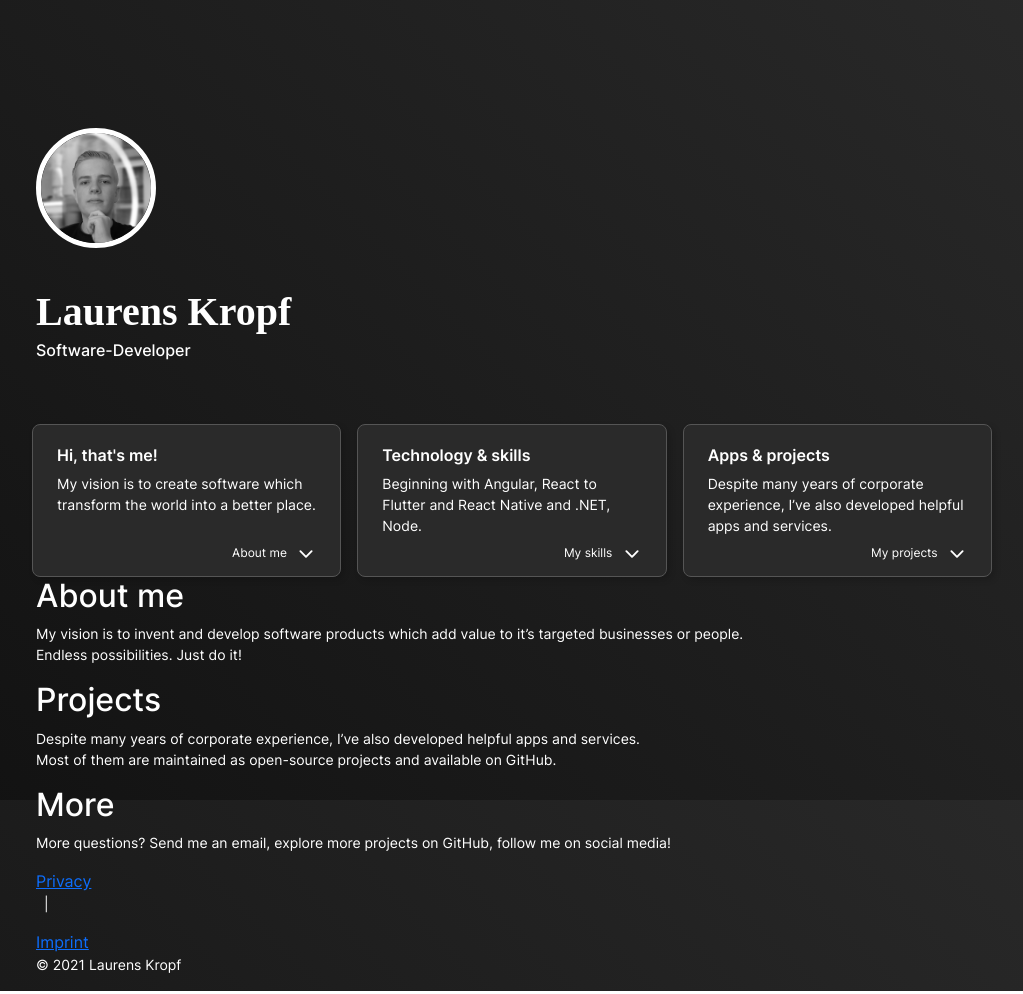
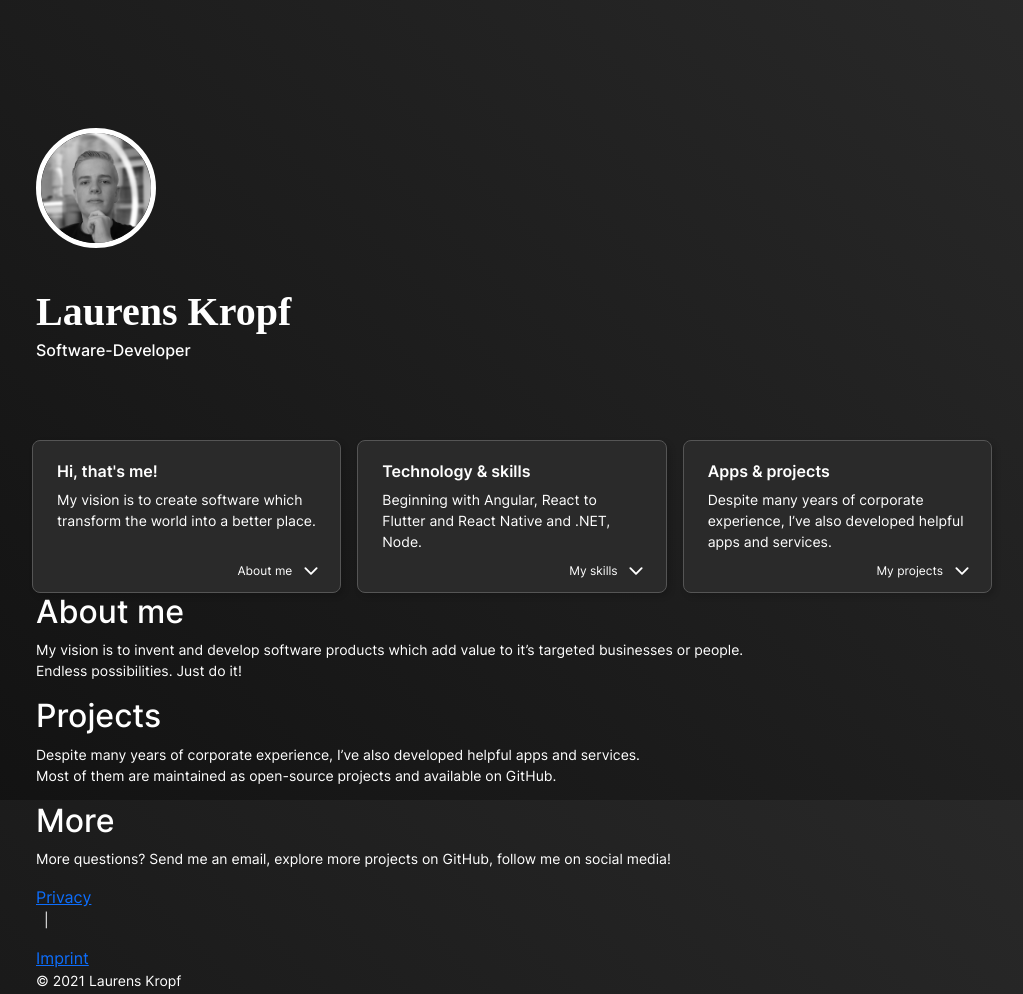
Before and after one commit to laurensk/laurensk.at, a plain HTML site: page new/index.html in a window 1280 px wide. Shown: the top 994 px of the page, without its empty margins (128-1151 px from the left). Drawn offline with nearby package versions, Linux system fonts and the light colour scheme; a web font is replaced by a local one.

Commit message:
fixed cards

```diff
--- a/new/index.html
+++ b/new/index.html
@@ -21,8 +21,8 @@
             <h4>Hi, that's me!</h4>
             <p>My vision is to create software which transform the world into a better place.</p>
             <a class="lk-actions">
-              <p class="lk-actions-title">About me</h5>
-                <img class="lk-card-icon" src="assets/icons/chevron-down-outline.svg" alt="About me">
+              <p class="lk-actions-title">About me</p>
+              <img class="lk-card-icon" src="assets/icons/chevron-down-outline.svg" alt="About me" />
             </a>
           </div>
 
@@ -30,8 +30,8 @@
             <h4>Technology & skills</h4>
             <p>Beginning with Angular, React to Flutter and React Native and .NET, Node.</p>
             <a class="lk-actions">
-              <p class="lk-actions-title">My skills</h5>
-                <img class="lk-card-icon" src="assets/icons/chevron-down-outline.svg" alt="About me">
+              <p class="lk-actions-title">My skills</p>
+              <img class="lk-card-icon" src="assets/icons/chevron-down-outline.svg" alt="About me" />
             </a>
           </div>
 
@@ -39,8 +39,8 @@
             <h4>Apps & projects</h4>
             <p>Despite many years of corporate experience, I’ve also developed helpful apps and services.</p>
             <a class="lk-actions">
-              <p class="lk-actions-title">My projects</h5>
-                <img class="lk-card-icon" src="assets/icons/chevron-down-outline.svg" alt="About me">
+              <p class="lk-actions-title">My projects</p>
+              <img class="lk-card-icon" src="assets/icons/chevron-down-outline.svg" alt="About me" />
             </a>
           </div>
         </div>
--- a/new/styles.css
+++ b/new/styles.css
@@ -53,11 +53,15 @@ p {
   border: 1px solid #555555;
   border-radius: 8px;
   box-shadow: 3px 3px 6px rgba(0, 0, 0, 0.16);
-  margin: 1em 0.5em 0 0.5em;
+  margin: 2em 0.5em 0 0.5em;
   padding: 1.5em;
+  max-width: 25em;
 }
 
 .lk-card-icon {
+  position: absolute;
+  right: 1.2em;
+  bottom: 0.7em;
   width: 20px;
   margin-left: 0.5em;
 }
@@ -75,7 +79,7 @@ p {
 .lk-actions-title {
   position: absolute;
   bottom: 1em;
-  right: 2em;
+  right: 4em;
   font-size: 12px !important;
   margin: 0 !important;
 }
```
